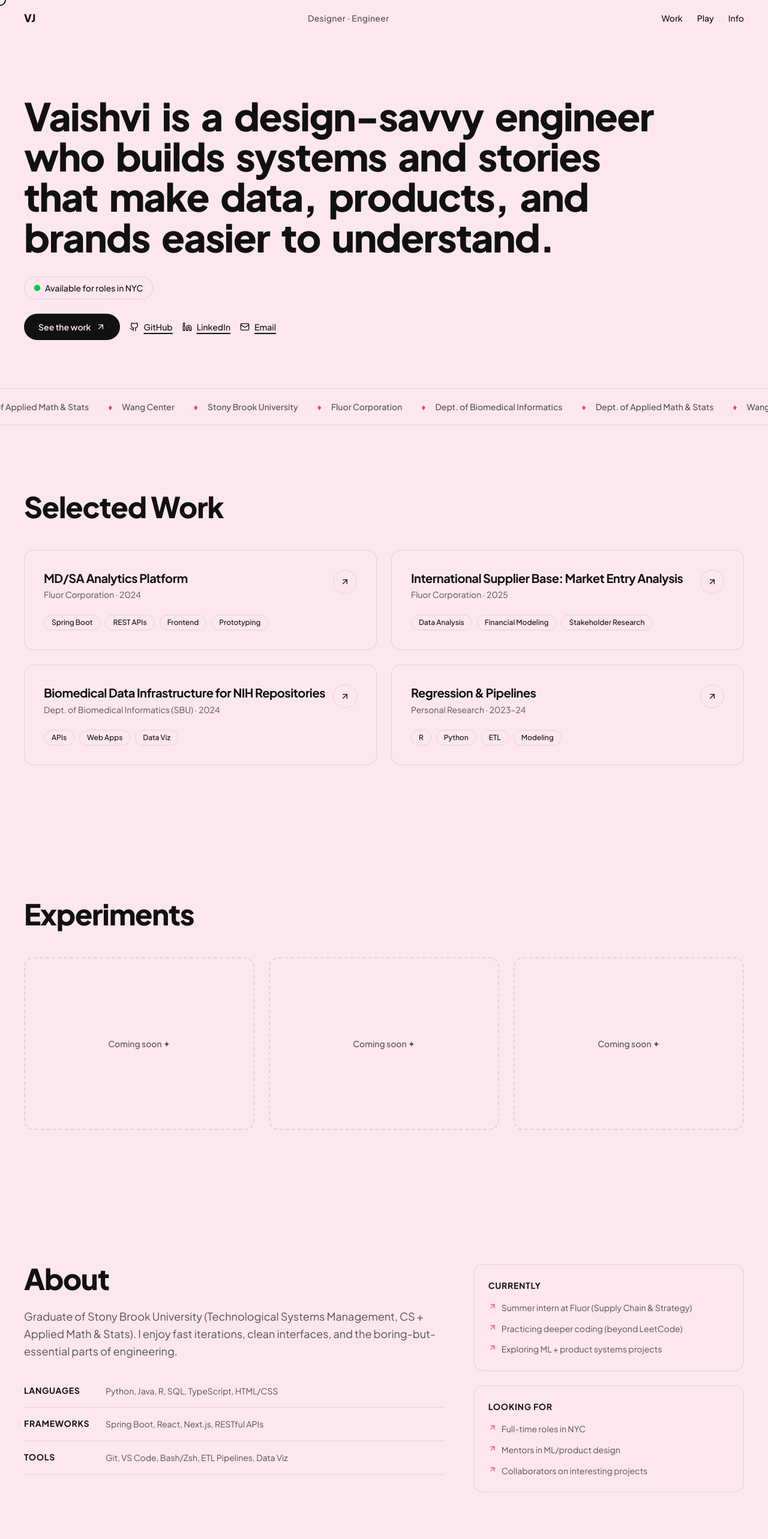
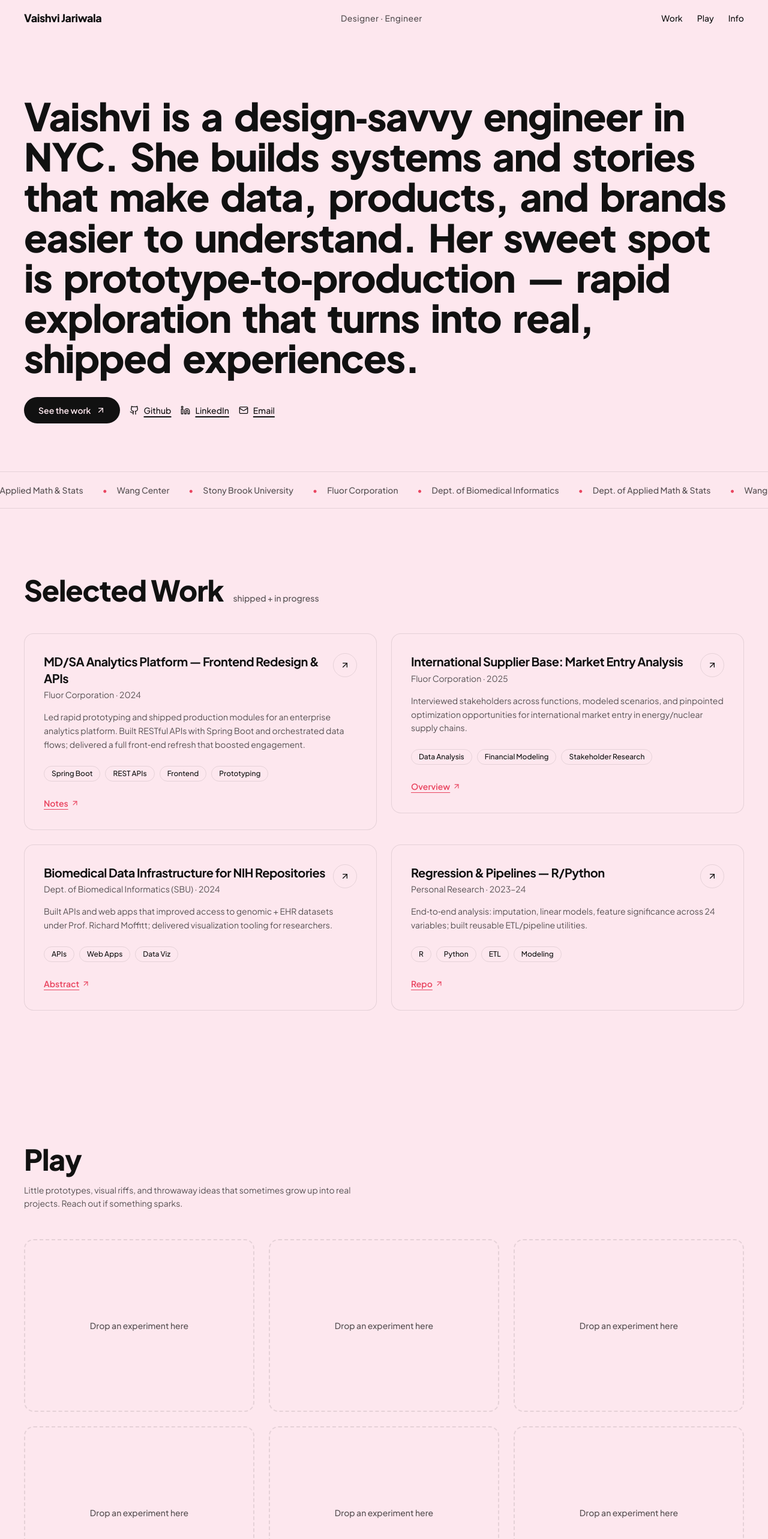
Before and after one commit to vaishvijariwala/vaishvi-portfolio, a Next.js app: page / in a window 1280 px wide. Shown: the top 2566 px of the page at 60% size. Built offline with nearby package versions, Linux system fonts and the light colour scheme.

Commit message:
Website Update - 1
 Adding smooth scrolling and making the website less static

```diff
--- a/app/page.tsx
+++ b/app/page.tsx
@@ -15,28 +15,40 @@ import { Github, Linkedin, Mail, ArrowUpRight } from "lucide-react";
 
 const PROJECTS = [
   {
-    title: "MD/SA Analytics Platform",
+    title: "MD/SA Analytics Platform — Frontend Redesign & APIs",
     org: "Fluor Corporation",
     year: "2024",
+    description:
+      "Led rapid prototyping and shipped production modules for an enterprise analytics platform. Built RESTful APIs with Spring Boot and orchestrated data flows; delivered a full front‑end refresh that boosted engagement.",
     skills: ["Spring Boot", "REST APIs", "Frontend", "Prototyping"],
+    link: { label: "Notes", href: "#" },
   },
   {
     title: "International Supplier Base: Market Entry Analysis",
     org: "Fluor Corporation",
     year: "2025",
+    description:
+      "Interviewed stakeholders across functions, modeled scenarios, and pinpointed optimization opportunities for international market entry in energy/nuclear supply chains.",
     skills: ["Data Analysis", "Financial Modeling", "Stakeholder Research"],
+    link: { label: "Overview", href: "#" },
   },
   {
     title: "Biomedical Data Infrastructure for NIH Repositories",
     org: "Dept. of Biomedical Informatics (SBU)",
     year: "2024",
+    description:
+      "Built APIs and web apps that improved access to genomic + EHR datasets under Prof. Richard Moffitt; delivered visualization tooling for researchers.",
     skills: ["APIs", "Web Apps", "Data Viz"],
+    link: { label: "Abstract", href: "#" },
   },
   {
-    title: "Regression & Pipelines",
+    title: "Regression & Pipelines — R/Python",
     org: "Personal Research",
-    year: "2023\u201324",
+    year: "2023–24",
+    description:
+      "End‑to‑end analysis: imputation, linear models, feature significance across 24 variables; built reusable ETL/pipeline utilities.",
     skills: ["R", "Python", "ETL", "Modeling"],
+    link: { label: "Repo", href: "#" },
   },
 ];
 
@@ -55,9 +67,9 @@ const LINKS = {
 };
 
 const SKILLS_DATA = [
-  { label: "Languages", value: "Python, Java, R, SQL, TypeScript, HTML/CSS" },
-  { label: "Frameworks", value: "Spring Boot, React, Next.js, RESTful APIs" },
-  { label: "Tools", value: "Git, VS Code, Bash/Zsh, ETL Pipelines, Data Viz" },
+  { label: "Languages", value: "Python, Java, R, SQL, TypeScript/JS, HTML/CSS" },
+  { label: "Frameworks", value: "Spring Boot, React, RESTful APIs; some Angular" },
+  { label: "Data", value: "ETL/pipelines, databases, viz; Git, VS Code, Bash/Zsh" },
 ];
 
 /* ─────────────── HELPERS ─────────────── */
@@ -161,7 +173,9 @@ function Nav() {
       }`}
     >
       <div className="mx-auto flex max-w-7xl items-center justify-between px-6 py-4 lg:px-10">
-        <span className="text-lg font-extrabold tracking-tight">VJ</span>
+        <a href="#top" className="text-lg font-extrabold tracking-tight">
+          Vaishvi Jariwala
+        </a>
         <span className="hidden text-sm font-medium tracking-wide text-muted sm:block">
           Designer &middot; Engineer
         </span>
@@ -194,11 +208,12 @@ function Hero() {
   const y = useTransform(scrollYProgress, [0, 0.5], [0, -80]);
 
   const heroText =
-    "Vaishvi is a design-savvy engineer who builds systems and stories that make data, products, and brands easier to understand.";
+    "Vaishvi is a design‑savvy engineer in NYC. She builds systems and stories that make data, products, and brands easier to understand. Her sweet spot is prototype‑to‑production — rapid exploration that turns into real, shipped experiences.";
   const words = heroText.split(" ");
 
   return (
     <motion.header
+      id="top"
       ref={ref}
       style={{ opacity, y }}
       className="relative mx-auto max-w-7xl px-6 pt-32 pb-16 lg:px-10 lg:pt-40 lg:pb-20"
@@ -224,23 +239,8 @@ function Hero() {
       <motion.div
         initial={{ opacity: 0, y: 20 }}
         animate={{ opacity: 1, y: 0 }}
-        transition={{ duration: 0.6, delay: 1.2 }}
+        transition={{ duration: 0.6, delay: 1.4 }}
         className="mt-8 flex flex-wrap items-center gap-4"
-      >
-        <span className="inline-flex items-center gap-2 rounded-full border border-border bg-background/60 px-4 py-2 text-sm font-medium backdrop-blur-sm">
-          <span className="relative flex h-2.5 w-2.5">
-            <span className="animate-pulse-dot absolute inline-flex h-full w-full rounded-full bg-green-500 opacity-75" />
-            <span className="relative inline-flex h-2.5 w-2.5 rounded-full bg-green-500" />
-          </span>
-          Available for roles in NYC
-        </span>
-      </motion.div>
-
-      <motion.div
-        initial={{ opacity: 0, y: 20 }}
-        animate={{ opacity: 1, y: 0 }}
-        transition={{ duration: 0.6, delay: 1.4 }}
-        className="mt-6 flex flex-wrap items-center gap-4"
       >
         <a
           href="#work"
@@ -255,7 +255,7 @@ function Hero() {
           rel="noopener noreferrer"
           className="inline-flex items-center gap-2 text-sm font-medium underline decoration-2 underline-offset-4 transition-opacity hover:opacity-60"
         >
-          <Github className="h-4 w-4" /> GitHub
+          <Github className="h-4 w-4" /> Github
         </a>
         <a
           href={LINKS.linkedin}
@@ -287,13 +287,13 @@ function Ticker() {
         <div className="animate-marquee flex w-max items-center gap-8 whitespace-nowrap">
           {items.map((name, i) => (
             <span key={i} className="flex items-center gap-4 text-sm font-medium text-muted">
-              <span className="text-accent">{"\u2666"}</span>
+              <span className="text-accent">•</span>
               {name}
             </span>
           ))}
           {items.map((name, i) => (
             <span key={`dup-${i}`} className="flex items-center gap-4 text-sm font-medium text-muted">
-              <span className="text-accent">{"\u2666"}</span>
+              <span className="text-accent">•</span>
               {name}
             </span>
           ))}
@@ -314,7 +314,7 @@ function ProjectCard({
 }) {
   return (
     <FadeUp delay={index * 0.1}>
-      <div className="group relative rounded-2xl border border-border bg-background p-8 transition-all duration-350 ease-out hover:border-transparent hover:bg-dark-card">
+      <div className="group relative flex flex-col rounded-2xl border border-border bg-background p-8 transition-all duration-350 ease-out hover:border-transparent hover:bg-dark-card">
         <div className="flex items-start justify-between">
           <div>
             <h3 className="text-xl font-bold leading-snug tracking-tight transition-colors duration-350 group-hover:text-accent">
@@ -328,6 +328,11 @@ function ProjectCard({
             <ArrowUpRight className="h-4 w-4 transition-transform duration-350 group-hover:rotate-45 group-hover:text-accent" />
           </div>
         </div>
+
+        <p className="mt-4 text-sm leading-relaxed text-muted transition-colors duration-350 group-hover:text-background/60">
+          {project.description}
+        </p>
+
         <div className="mt-6 flex flex-wrap gap-2">
           {project.skills.map((s) => (
             <span
@@ -337,6 +342,17 @@ function ProjectCard({
               {s}
             </span>
           ))}
+        </div>
+
+        <div className="mt-6">
+          <a
+            href={project.link.href}
+            className="inline-flex items-center gap-1 text-sm font-semibold text-accent underline underline-offset-4 transition-opacity hover:opacity-70 group-hover:text-accent"
+            onClick={(e) => e.stopPropagation()}
+          >
+            {project.link.label}
+            <ArrowUpRight className="h-3.5 w-3.5" />
+          </a>
         </div>
       </div>
     </FadeUp>
@@ -349,9 +365,12 @@ function SelectedWork() {
   return (
     <section id="work" className="mx-auto max-w-7xl px-6 py-20 lg:px-10 lg:py-28">
       <FadeUp>
-        <h2 className="text-4xl font-extrabold tracking-tight md:text-5xl">
-          Selected Work
-        </h2>
+        <div className="flex items-baseline gap-4">
+          <h2 className="text-4xl font-extrabold tracking-tight md:text-5xl">
+            Selected Work
+          </h2>
+          <span className="text-sm font-medium text-muted">shipped + in progress</span>
+        </div>
       </FadeUp>
       <div className="mt-12 grid gap-6 md:grid-cols-2">
         {PROJECTS.map((p, i) => (
@@ -369,12 +388,17 @@ function Experiments() {
     <section id="play" className="mx-auto max-w-7xl px-6 py-20 lg:px-10 lg:py-28">
       <FadeUp>
         <h2 className="text-4xl font-extrabold tracking-tight md:text-5xl">
-          Experiments
+          Play
         </h2>
       </FadeUp>
+      <FadeUp delay={0.1}>
+        <p className="mt-4 max-w-xl text-sm leading-relaxed text-muted">
+          Little prototypes, visual riffs, and throwaway ideas that sometimes grow up into real projects. Reach out if something sparks.
+        </p>
+      </FadeUp>
       <div className="mt-12 grid gap-6 sm:grid-cols-2 lg:grid-cols-3">
-        {[1, 2, 3].map((n) => (
-          <FadeUp key={n} delay={n * 0.1}>
+        {Array.from({ length: 6 }).map((_, n) => (
+          <FadeUp key={n} delay={n * 0.08}>
             <motion.div
               whileHover={{
                 rotate: [0, -1, 1, -0.5, 0],
@@ -383,7 +407,7 @@ function Experiments() {
               className="flex aspect-[4/3] items-center justify-center rounded-2xl border-2 border-dashed border-border"
             >
               <span className="text-sm font-medium text-muted">
-                {"Coming soon \u2726"}
+                Drop an experiment here
               </span>
             </motion.div>
           </FadeUp>
@@ -403,15 +427,12 @@ function Info() {
         <div className="lg:col-span-3">
           <FadeUp>
             <h2 className="text-4xl font-extrabold tracking-tight md:text-5xl">
-              About
+              Info
             </h2>
           </FadeUp>
           <FadeUp delay={0.1}>
             <p className="mt-6 text-lg leading-relaxed text-muted">
-              Graduate of Stony Brook University (Technological Systems
-              Management, CS + Applied Math & Stats). I enjoy fast iterations,
-              clean interfaces, and the boring-but-essential parts of
-              engineering.
+              I&rsquo;m a senior at Stony Brook (Technological Systems Mgmt, CS + Applied Stats minor) who likes turning messy problems into clear products. I enjoy fast iterations, clean interfaces, and the boring-but-essential parts of engineering: naming, docs, and tests.
             </p>
           </FadeUp>
 
@@ -430,6 +451,33 @@ function Info() {
                   </span>
                 </div>
               ))}
+            </div>
+          </FadeUp>
+
+          <FadeUp delay={0.25}>
+            <div className="mt-8 flex flex-wrap gap-4">
+              <a
+                href={LINKS.email}
+                className="inline-flex items-center gap-2 text-sm font-medium underline decoration-2 underline-offset-4 transition-opacity hover:opacity-60"
+              >
+                <Mail className="h-4 w-4" /> Email me
+              </a>
+              <a
+                href={LINKS.github}
+                target="_blank"
+                rel="noopener noreferrer"
+                className="inline-flex items-center gap-2 text-sm font-medium underline decoration-2 underline-offset-4 transition-opacity hover:opacity-60"
+              >
+                <Github className="h-4 w-4" /> GitHub
+              </a>
+              <a
+                href={LINKS.linkedin}
+                target="_blank"
+                rel="noopener noreferrer"
+                className="inline-flex items-center gap-2 text-sm font-medium underline decoration-2 underline-offset-4 transition-opacity hover:opacity-60"
+              >
+                <Linkedin className="h-4 w-4" /> LinkedIn
+              </a>
             </div>
           </FadeUp>
         </div>
@@ -463,9 +511,9 @@ function Info() {
               </h3>
               <ul className="mt-4 space-y-3">
                 {[
-                  "Full-time roles in NYC",
+                  "Fall collaborations (NYC)",
                   "Mentors in ML/product design",
-                  "Collaborators on interesting projects",
+                  "Opportunities post‑grad (Jan '26)",
                 ].map((item) => (
                   <li key={item} className="flex items-start gap-2 text-sm leading-relaxed text-muted">
                     <ArrowUpRight className="mt-0.5 h-3.5 w-3.5 shrink-0 text-accent" />
@@ -489,10 +537,14 @@ function Footer() {
       <div className="mx-auto max-w-7xl px-6 py-20 lg:px-10 lg:py-28">
         <FadeUp>
           <h2 className="text-[clamp(2.5rem,6vw,5rem)] font-extrabold leading-[1.05] tracking-tight text-balance">
-            {"Let\u2019s build something"}
-            <br />
-            <span className="text-accent">worth remembering.</span>
+            Thank you for your curiosity.
           </h2>
+        </FadeUp>
+
+        <FadeUp delay={0.1}>
+          <p className="mt-6 max-w-xl text-lg leading-relaxed text-background/70">
+            If something here resonated, say hi. I love talking about thoughtful software, calm interfaces, and building with intention.
+          </p>
         </FadeUp>
 
         <FadeUp delay={0.15}>
@@ -501,7 +553,7 @@ function Footer() {
               href={LINKS.email}
               className="inline-flex items-center gap-2 rounded-full bg-accent px-6 py-3 text-sm font-semibold text-background transition-transform duration-200 hover:scale-105"
             >
-              <Mail className="h-4 w-4" /> Get in touch
+              <Mail className="h-4 w-4" /> Let&rsquo;s chat
             </a>
             <a
               href={LINKS.github}
@@ -526,12 +578,12 @@ function Footer() {
           <div className="mt-20 grid gap-10 border-t border-background/10 pt-12 sm:grid-cols-2 lg:grid-cols-4">
             <div>
               <h4 className="text-xs font-bold uppercase tracking-widest text-background/40">
-                Location
+                Visit
               </h4>
               <p className="mt-3 text-sm text-background/70">
-                New York City
+                NYC
                 <br />
-                Often in Houston
+                often in Houston
               </p>
             </div>
             <div>
@@ -553,19 +605,17 @@ function Footer() {
             </div>
             <div>
               <h4 className="text-xs font-bold uppercase tracking-widest text-background/40">
-                Education
+                Learn
               </h4>
               <p className="mt-3 text-sm text-background/70">
-                BS, Technological Systems Management
-                <br />
-                CS + Applied Math & Stats
+                BS, Tech Systems Mgmt + CS &amp; Applied Maths + Stats
                 <br />
                 Stony Brook University
               </p>
             </div>
             <div>
               <h4 className="text-xs font-bold uppercase tracking-widest text-background/40">
-                Contact
+                Let&rsquo;s talk
               </h4>
               <ul className="mt-3 space-y-2 text-sm">
                 <li>
```
Also changed, not shown: package.json (+8 -8 lines), 1 other file (tests, documents, lock files or other folders).
